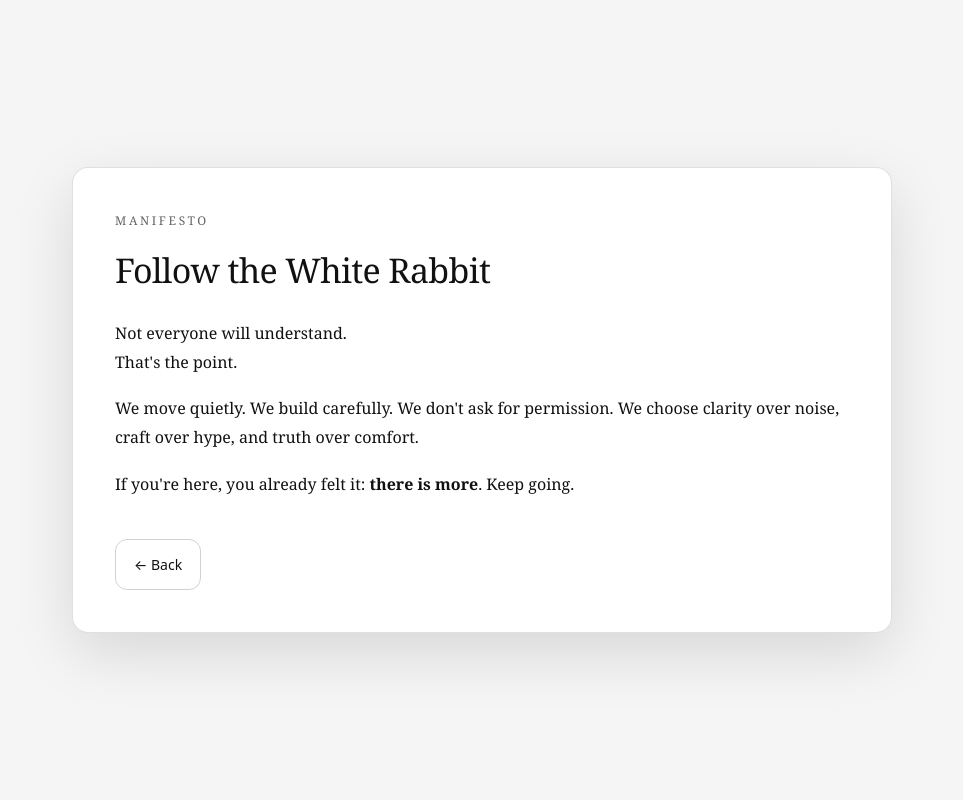
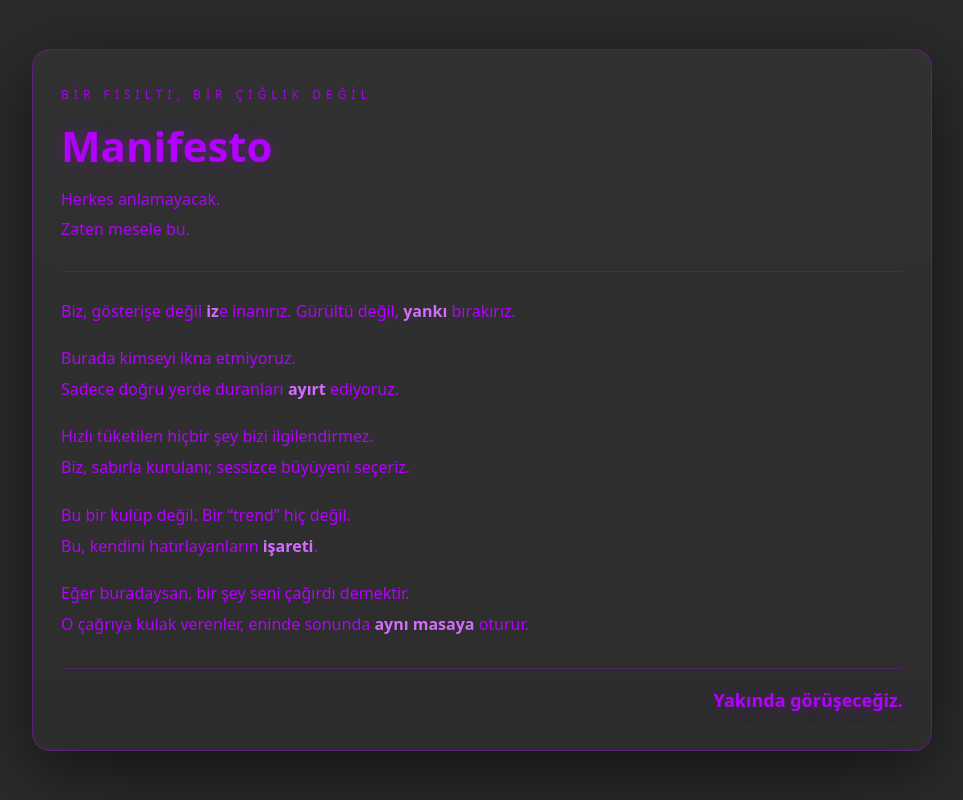
Before and after one commit to mekin1982me-art/follow-the-white-rabbit, a Next.js app: page /manifesto in a window 1280 px wide. Shown: the whole page, without its empty margins (158-1121 px from the left). Built offline with nearby package versions, Linux system fonts and the light colour scheme.

Commit message:
Update page.tsx

```diff
--- a/app/manifesto/page.tsx
+++ b/app/manifesto/page.tsx
@@ -3,67 +3,122 @@ export default function ManifestoPage() {
     <main
       style={{
         minHeight: "100vh",
-        background: "#f5f5f5",
-        color: "#111",
+        background: "#2b2b2b", // koyu füme
+        color: "#b400ff", // neon mor
         display: "flex",
         alignItems: "center",
         justifyContent: "center",
-        padding: "48px 24px",
+        padding: "48px 20px",
         fontFamily:
-          'ui-serif, Georgia, Cambria, "Times New Roman", Times, serif',
+          'ui-sans-serif, system-ui, -apple-system, Segoe UI, Roboto, Helvetica, Arial, "Apple Color Emoji","Segoe UI Emoji"',
       }}
     >
       <div
         style={{
-          width: "min(820px, 100%)",
-          background: "#fff",
-          border: "1px solid rgba(0,0,0,0.12)",
-          borderRadius: "16px",
-          padding: "42px",
-          boxShadow: "0 20px 60px rgba(0,0,0,0.12)",
-          lineHeight: 1.8,
+          width: "min(900px, 100%)",
+          border: "1px solid rgba(180,0,255,0.35)",
+          borderRadius: "18px",
+          padding: "36px 28px",
+          background:
+            "linear-gradient(180deg, rgba(255,255,255,0.03), rgba(255,255,255,0.01))",
+          boxShadow: "0 20px 70px rgba(0,0,0,0.55)",
         }}
       >
-        <div style={{ marginBottom: "18px" }}>
-          <div style={{ fontSize: "12px", letterSpacing: "0.22em", opacity: 0.65 }}>
-            MANIFESTO
-          </div>
-          <h1 style={{ margin: "8px 0 0", fontSize: "34px", letterSpacing: "-0.02em" }}>
-            Follow the White Rabbit
-          </h1>
+        <p
+          style={{
+            letterSpacing: "0.42em",
+            fontSize: "12px",
+            opacity: 0.85,
+            margin: "0 0 18px 0",
+            textTransform: "uppercase",
+          }}
+        >
+          BİR FISILTI, BİR ÇIĞLIK DEĞİL
+        </p>
+
+        <h1
+          style={{
+            margin: "0 0 14px 0",
+            fontSize: "42px",
+            lineHeight: 1.15,
+            fontWeight: 700,
+            textShadow: "0 0 18px rgba(180,0,255,0.35)",
+          }}
+        >
+          Manifesto
+        </h1>
+
+        <p
+          style={{
+            margin: "0 0 26px 0",
+            fontSize: "16px",
+            lineHeight: 1.9,
+            opacity: 0.95,
+          }}
+        >
+          Herkes anlamayacak. <br />
+          Zaten mesele bu.
+        </p>
+
+        <div
+          style={{
+            borderTop: "1px solid rgba(180,0,255,0.25)",
+            margin: "18px 0 24px 0",
+          }}
+        />
+
+        <div
+          style={{
+            display: "grid",
+            gap: "16px",
+            fontSize: "16px",
+            lineHeight: 1.95,
+          }}
+        >
+          <p style={{ margin: 0 }}>
+            Biz, gösterişe değil <strong style={{ color: "#d46bff" }}>iz</strong>e inanırız.
+            Gürültü değil, <strong style={{ color: "#d46bff" }}>yankı</strong> bırakırız.
+          </p>
+
+          <p style={{ margin: 0 }}>
+            Burada kimseyi ikna etmiyoruz. <br />
+            Sadece doğru yerde duranları <strong style={{ color: "#d46bff" }}>ayırt</strong> ediyoruz.
+          </p>
+
+          <p style={{ margin: 0 }}>
+            Hızlı tüketilen hiçbir şey bizi ilgilendirmez. <br />
+            Biz, sabırla kurulanı; sessizce büyüyeni seçeriz.
+          </p>
+
+          <p style={{ margin: 0 }}>
+            Bu bir kulüp değil. Bir “trend” hiç değil. <br />
+            Bu, kendini hatırlayanların <strong style={{ color: "#d46bff" }}>işareti</strong>.
+          </p>
+
+          <p style={{ margin: 0 }}>
+            Eğer buradaysan, bir şey seni çağırdı demektir. <br />
+            O çağrıya kulak verenler, eninde sonunda <strong style={{ color: "#d46bff" }}>aynı masaya</strong> oturur.
+          </p>
         </div>
 
-        <p style={{ margin: "18px 0" }}>
-          Not everyone will understand. <br />
-          That&apos;s the point.
-        </p>
+        <div
+          style={{
+            borderTop: "1px solid rgba(180,0,255,0.25)",
+            margin: "28px 0 18px 0",
+          }}
+        />
 
-        <p style={{ margin: "18px 0" }}>
-          We move quietly. We build carefully. We don&apos;t ask for permission.
-          We choose clarity over noise, craft over hype, and truth over comfort.
-        </p>
-
-        <p style={{ margin: "18px 0" }}>
-          If you&apos;re here, you already felt it: <strong>there is more</strong>.
-          Keep going.
-        </p>
-
-        <a
-          href="/"
+        <p
           style={{
-            display: "inline-block",
-            marginTop: "22px",
-            padding: "12px 18px",
-            borderRadius: "12px",
-            border: "1px solid rgba(0,0,0,0.18)",
-            textDecoration: "none",
-            color: "#111",
-            fontFamily: "ui-sans-serif, system-ui, -apple-system, Segoe UI, Roboto, Arial, sans-serif",
-            fontSize: "14px",
+            margin: 0,
+            fontSize: "18px",
+            fontWeight: 700,
+            textAlign: "right",
+            textShadow: "0 0 18px rgba(180,0,255,0.35)",
           }}
         >
-          ← Back
-        </a>
+          Yakında görüşeceğiz.
+        </p>
       </div>
     </main>
   );
```
